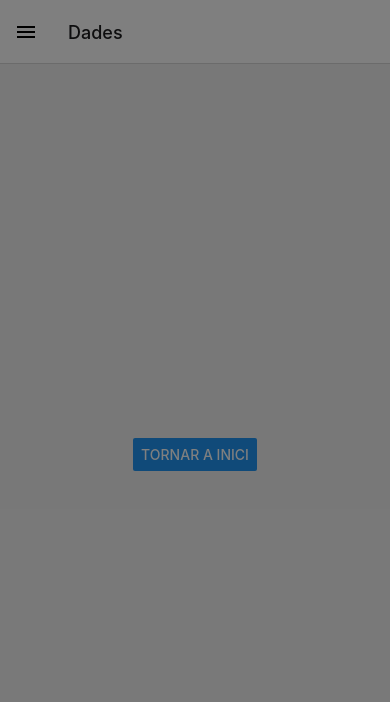
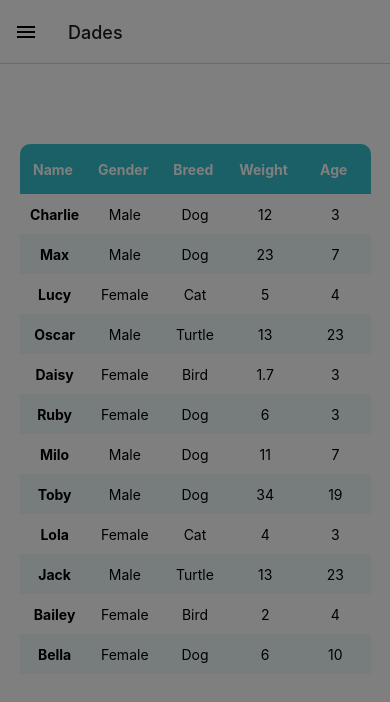
Before and after one commit to guibad22daw/GP2-Projecte2, a React Native app: screen /Dades in a window 390 px wide. Shown: the top 702 px of the page. Built offline with nearby package versions, Linux system fonts and the light colour scheme.

Commit message:
Gràfic i taula de dades posades

```diff
--- a/App.js
+++ b/App.js
@@ -4,8 +4,9 @@ import { createDrawerNavigator } from '@react-navigation/drawer';
 import { NavigationContainer } from '@react-navigation/native';
 import { Inici } from './components/Inici/Inici';
 import { Contacte } from './components/Contacte/Contacte';
-import { Dades } from './components/Dades/Dades';
+import Dades from './components/Dades/Dades';
 import Icon from 'react-native-vector-icons/Ionicons';
+import Grafic from './components/Grafic/Grafic';
 
 const Drawer = createDrawerNavigator();
 
@@ -15,6 +16,7 @@ export default function App() {
       <Drawer.Navigator useLegacyImplementation initialRouteName="Inici">
         <Drawer.Screen name="Inici" component={Inici} options={{drawerIcon: () => <Icon name="home" size={20} color={"#3b3b3b"} />}}/>
         <Drawer.Screen name="Dades" component={Dades} options={{drawerIcon: () => <Icon name="globe-outline" size={20} color={"#3b3b3b"} />}}/>
+        <Drawer.Screen name="Gràfic" component={Grafic} options={{drawerIcon: () => <Icon name="globe-outline" size={20} color={"#3b3b3b"} />}}/>
         <Drawer.Screen name="Contacte" component={Contacte} options={{drawerIcon: () => <Icon name="person" size={20} color={"#3b3b3b"} />}}/>
       </Drawer.Navigator>
     </NavigationContainer>
--- a/components/Button.js
+++ b/components/Button.js
@@ -2,7 +2,7 @@ import React from 'react'
 import { View, TouchableOpacity, Text, StyleSheet, ViewPropTypes, TextPropTypes } from 'react-native'
 import PropTypes from 'prop-types'
 
-const Button = ({ text = "Button", buttonCustomStyles, textCustomStyles, onClick }) => {
+const Button = ({ text, buttonCustomStyles, textCustomStyles, onClick }) => {
     return (
         <TouchableOpacity style={[styles.button, buttonCustomStyles]} onPress={onClick}>
             <Text style={[styles.text, textCustomStyles]} numberOfLines={1}>
--- a/components/Contacte/Contacte.js
+++ b/components/Contacte/Contacte.js
@@ -67,7 +67,7 @@ export function Contacte({ navigation }) {
           onChangeText={setMissatge}
           multiline
         />
-        <Button title="Click" buttonCustomStyles={{ backgroundColor: "#2196f3", borderRadius: 50, marginTop: 10 }} textCustomStyles={{ color: "white" }}
+        <Button text="Enviar" buttonCustomStyles={{ backgroundColor: "#2196f3", borderRadius: 50, marginTop: 10 }} textCustomStyles={{ color: "white" }}
           onPress={handleSubmit}
         />
       </View>
--- a/components/Dades/Dades.js
+++ b/components/Dades/Dades.js
@@ -1,9 +1,161 @@
-import { Button, View } from 'react-native';
+import { StatusBar } from 'expo-status-bar';
+import React, { useState, useEffect } from 'react';
+import { StyleSheet, Text, View, FlatList, TouchableOpacity } from 'react-native';
+import { MaterialCommunityIcons } from '@expo/vector-icons';
+import _ from "lodash";
+import styles from './Styles';
 
-export function Dades({ navigation }) {
-    return (
-      <View style={{ flex: 1, alignItems: 'center', justifyContent: 'center' }}>
-        <Button onPress={() => navigation.navigate('Inici')} title="Tornar a inici" />
-      </View>
-    );
+const Dades = () => {
+  const [columns, setColumns] = useState([
+    "Name",
+    "Gender",
+    "Breed",
+    "Weight",
+    "Age"
+  ])
+  const [direction, setDirection] = useState(null)
+  const [selectedColumn, setSelectedColumn] = useState(null)
+  const [pets, setPets] = useState([
+    {
+      Name: "Charlie",
+      Gender: "Male",
+      Breed: "Dog",
+      Weight: 12,
+      Age: 3
+    },
+    {
+      Name: "Max",
+      Gender: "Male",
+      Breed: "Dog",
+      Weight: 23,
+      Age: 7
+    },
+    {
+      Name: "Lucy",
+      Gender: "Female",
+      Breed: "Cat",
+      Weight: 5,
+      Age: 4
+    },
+    {
+      Name: "Oscar",
+      Gender: "Male",
+      Breed: "Turtle",
+      Weight: 13,
+      Age: 23
+    },
+    {
+      Name: "Daisy",
+      Gender: "Female",
+      Breed: "Bird",
+      Weight: 1.7,
+      Age: 3
+    },
+    {
+      Name: "Ruby",
+      Gender: "Female",
+      Breed: "Dog",
+      Weight: 6,
+      Age: 3
+    },
+    {
+      Name: "Milo",
+      Gender: "Male",
+      Breed: "Dog",
+      Weight: 11,
+      Age: 7
+    },
+    {
+      Name: "Toby",
+      Gender: "Male",
+      Breed: "Dog",
+      Weight: 34,
+      Age: 19
+    },
+    {
+      Name: "Lola",
+      Gender: "Female",
+      Breed: "Cat",
+      Weight: 4,
+      Age: 3
+    },
+    {
+      Name: "Jack",
+      Gender: "Male",
+      Breed: "Turtle",
+      Weight: 13,
+      Age: 23
+    },
+    {
+      Name: "Bailey",
+      Gender: "Female",
+      Breed: "Bird",
+      Weight: 2,
+      Age: 4
+    },
+    {
+      Name: "Bella",
+      Gender: "Female",
+      Breed: "Dog",
+      Weight: 6,
+      Age: 10
+    }
+  ])
+
+  const sortTable = (column) => {
+    const newDirection = direction === "desc" ? "asc" : "desc"
+    const sortedData = _.orderBy(pets, [column], [newDirection])
+    setSelectedColumn(column)
+    setDirection(newDirection)
+    setPets(sortedData)
   }
+  const tableHeader = () => (
+    <View style={styles.tableHeader}>
+      {
+        columns.map((column, index) => {
+          {
+            return (
+              <TouchableOpacity
+                key={index}
+                style={styles.columnHeader}
+                onPress={() => sortTable(column)}>
+                <Text style={styles.columnHeaderTxt}>{column + " "}
+                  {selectedColumn === column && <MaterialCommunityIcons
+                    name={direction === "desc" ? "arrow-down-drop-circle" : "arrow-up-drop-circle"}
+                  />
+                  }
+                </Text>
+              </TouchableOpacity>
+            )
+          }
+        })
+      }
+    </View>
+  )
+
+  return (
+    <View style={styles.container}>
+      <FlatList
+        data={pets}
+        style={{ width: "90%" }}
+        keyExtractor={(item, index) => index + ""}
+        ListHeaderComponent={tableHeader}
+        stickyHeaderIndices={[0]}
+        renderItem={({ item, index }) => {
+          return (
+            <View style={{ ...styles.tableRow, backgroundColor: index % 2 == 1 ? "#F0FBFC" : "white" }}>
+              <Text style={{ ...styles.columnRowTxt, fontWeight: "bold" }}>{item.Name}</Text>
+              <Text style={styles.columnRowTxt}>{item.Gender}</Text>
+              <Text style={styles.columnRowTxt}>{item.Breed}</Text>
+              <Text style={styles.columnRowTxt}>{item.Weight}</Text>
+              <Text style={styles.columnRowTxt}>{item.Age}</Text>
+            </View>
+          )
+        }}
+      />
+      <StatusBar style="auto" />
+    </View>
+  );
+}
+
+export default Dades;
--- /dev/null
+++ b/components/Dades/Styles.js
@@ -0,0 +1,40 @@
+import { StyleSheet } from 'react-native';
+
+const styles = StyleSheet.create({
+    container: {
+        flex: 1,
+        backgroundColor: '#fff',
+        alignItems: 'center',
+        justifyContent: 'center',
+        paddingTop: 80
+    },
+    tableHeader: {
+        flexDirection: "row",
+        justifyContent: "space-evenly",
+        alignItems: "center",
+        backgroundColor: "#37C2D0",
+        borderTopEndRadius: 10,
+        borderTopStartRadius: 10,
+        height: 50
+    },
+    tableRow: {
+        flexDirection: "row",
+        height: 40,
+        alignItems: "center",
+    },
+    columnHeader: {
+        width: "20%",
+        justifyContent: "center",
+        alignItems: "center"
+    },
+    columnHeaderTxt: {
+        color: "white",
+        fontWeight: "bold",
+    },
+    columnRowTxt: {
+        width: "20%",
+        textAlign: "center",
+    }
+});
+
+export default styles;
--- /dev/null
+++ b/components/Grafic/Grafic.js
@@ -0,0 +1,45 @@
+import React from 'react';
+import { StyleSheet, View } from 'react-native';
+import { BarChart } from 'react-native-chart-kit';
+
+const povertyData = {
+  labels: ['Europa', 'Àfrica', 'Oceania', 'Amèrica', 'Àsia'],
+  datasets: [
+    {
+      data: [83, 5, 45, 55, 70],
+    },
+  ],
+};
+
+const Grafic = () => {
+  return (
+    <View>
+      <BarChart
+        data={povertyData}
+        width={350}
+        height={220}
+        chartConfig={{
+          backgroundColor: '#e26a00',
+          backgroundGradientFrom: '#fb8c00',
+          backgroundGradientTo: '#ffa726',
+          decimalPlaces: 0,
+          color: (opacity = 1) => `rgba(255, 255, 255, ${opacity})`,
+          labelColor: (opacity = 1) => `rgba(255, 255, 255, ${opacity})`,
+          style: {
+            borderRadius: 16,
+          },
+        }}
+      />
+    </View>
+  );
+};
+
+const styles = StyleSheet.create({
+  container: {
+    flex: 1,
+    justifyContent: 'center',
+    alignItems: 'center',
+  },
+});
+
+export default Grafic;
--- a/package.json
+++ b/package.json
@@ -21,16 +21,20 @@
     "expo": "~46.0.19",
     "expo-font": "~10.2.0",
     "expo-status-bar": "~1.4.0",
+    "lodash": "^4.17.21",
     "react": "18.0.0",
     "react-dom": "^18.0.0",
     "react-native": "0.69.6",
+    "react-native-chart-kit": "^6.12.0",
     "react-native-gesture-handler": "~2.5.0",
     "react-native-pager-view": "5.4.24",
     "react-native-paper": "^4.7.2",
     "react-native-reanimated": "~2.9.1",
     "react-native-safe-area-context": "4.3.1",
     "react-native-screens": "~3.15.0",
+    "react-native-svg": "12.3.0",
     "react-native-tab-view": "^3.0.0",
+    "react-native-table-component": "^1.2.2",
     "react-native-vector-icons": "^9.2.0",
     "react-native-web": "^0.18.12"
   },
```
Also changed, not shown: components/Grafic/Styles.js (added), 1 other file (tests, documents, lock files or other folders).
